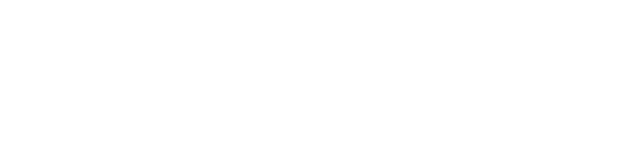
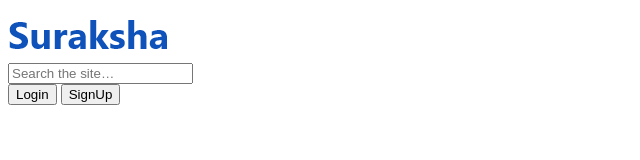
Before and after one commit to Bikesh-1/HackthonUVCE, a plain HTML site: page index.html in a window 1280 px wide. Shown: the whole page, without its empty margins (0-640 px from the left). Drawn offline with Linux system fonts and the light colour scheme.

Commit message:
Html adding

```diff
--- a/index.html
+++ b/index.html
@@ -8,10 +8,16 @@
 <body>
     <div class="head">
         <div class="logo">
+            <img src="./image.png">
+        </div>
+        <div class="search">
+            <input type="search" id="mySearch" name="q" placeholder="Search the site…" aria-label="Search through site content" />
+        </div>
+        <div class="btn">
+            <button>Login</button>
+            <button>SignUp</button>
+        </div>
+    </div>
 
-        </div>
-        <div class="search"></div>
-        <div class="btn"></div>
-    </div>
 </body>
 </html>
```
